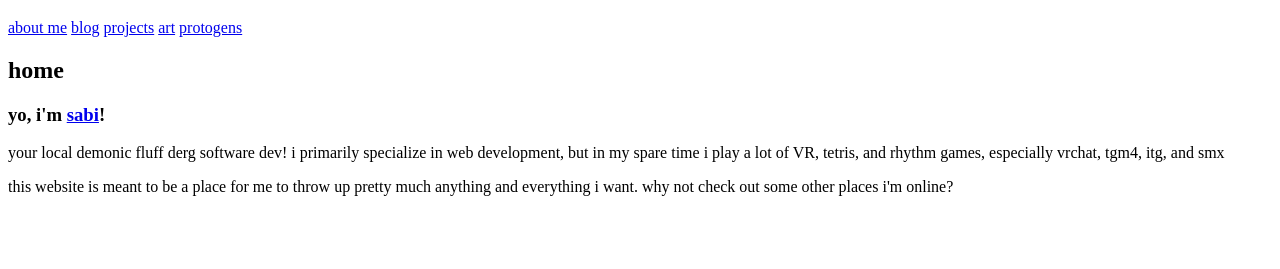
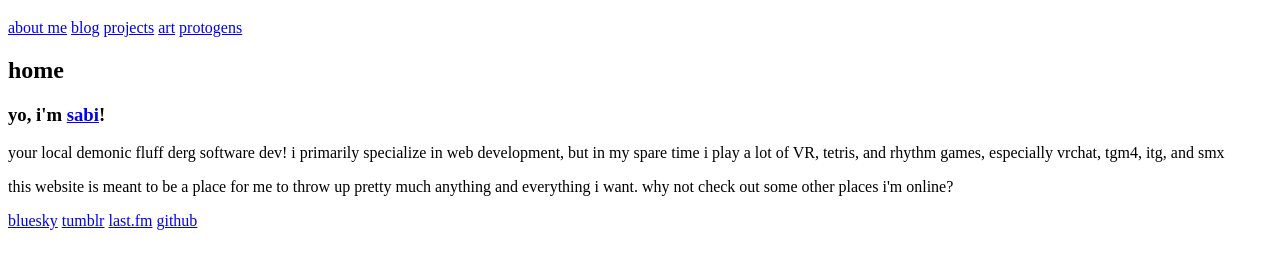
Before and after one commit to sabidesu/sabi.pink, an Eleventy site: page src/index.html in a window 1280 px wide. Shown: the part 61-330 px from the top of the page. Built offline with nearby package versions, Linux system fonts and the light colour scheme; Eleventy itself is replaced by a stand-in of ours; files that its build step writes are made by us from their sources; a web font is replaced by a local one.

Commit message:
add social links on index

```diff
--- a/src/index.html
+++ b/src/index.html
@@ -13,3 +13,7 @@ layout: layouts/base.njk
   this website is meant to be a place for me to throw up pretty much anything
   and everything i want. why not check out some other places i'm online?
 </p>
+<a href="https://bsky.app/profile/sabi.pink">bluesky</a>
+<a href="https://tumblr.com/sabidesu">tumblr</a>
+<a href="https://www.last.fm/user/OwOsabi">last.fm</a>
+<a href="https://github.com/sabidesu">github</a>
```
